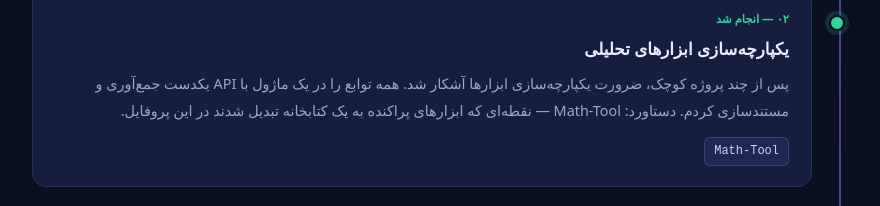
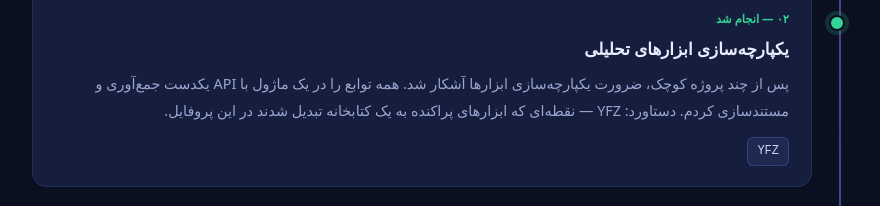
Before and after one commit to kiarashsardari/kiarashsardari, a plain HTML site: page index.html in a window 1280 px wide. Shown: the part 3829-4035 px from the top of the page, without its empty margins (316-1196 px from the left). Drawn offline with Linux system fonts and the light colour scheme; a small style sheet from the web is missing; a web font is replaced by a local one.

Commit message:
retitle YFZ

```diff
--- a/index.html
+++ b/index.html
@@ -672,7 +672,7 @@
 
     <a class="project featured" href="https://kiarashsardari.github.io/Math-Tool" target="_blank" rel="noopener" aria-label="مشاهده پروژه Math-Tool — کتابخانه ریاضی و آماری">
       <span class="p-star" title="پروژه ویژه" aria-label="پروژه ویژه">★</span>
-      <div class="p-head"><div class="p-name">Math-Tool</div><span class="p-badge">کتابخانه</span></div>
+      <div class="p-head"><div class="p-name">YFZ</div><span class="p-badge">کتابخانه</span></div>
       <p>کتابخانه یکپارچه‌ای از ابزارهای ریاضی و آماری با معماری کلاس‌محور و بیش از ۶۰ تست خودکار: آمار توصیفی، بازه چبیشف، Z-Score، تشخیص نوع ماتریس، MSE/RMSE، عملگر سیگما، مشتق نمادین و نمودار مقایسه‌ای. مبتنی بر NumPy، SymPy و Matplotlib.</p>
       <div class="p-foot">
         <span class="p-langs"><span class="p-lang">Python</span></span>
@@ -815,10 +815,10 @@
       <div class="tl-title">یکپارچه‌سازی ابزارهای تحلیلی</div>
       <div class="tl-desc">
         پس از چند پروژه کوچک، ضرورت یکپارچه‌سازی ابزارها آشکار شد. همه توابع را در یک ماژول با API یکدست جمع‌آوری و مستندسازی کردم.
-        دستاورد: Math-Tool — نقطه‌ای که ابزارهای پراکنده به یک کتابخانه تبدیل شدند در این پروفایل.
+        دستاورد: YFZ — نقطه‌ای که ابزارهای پراکنده به یک کتابخانه تبدیل شدند در این پروفایل.
       </div>
       <div class="tl-projects">
-        <span class="tl-proj">Math-Tool</span>
+        <span class="tl-proj">YFZ</span>
       </div>
     </div>
 
@@ -857,7 +857,7 @@
       </div>
       <div class="tl-projects">
         <span class="tl-proj">Gradient Descent</span>
-        <span class="tl-proj">Math-Tool</span>
+        <span class="tl-proj">YFZ</span>
         <span class="tl-proj">علوم کامپیوتر</span>
         <span class="tl-proj">دوره جادی</span>
       </div>
```
